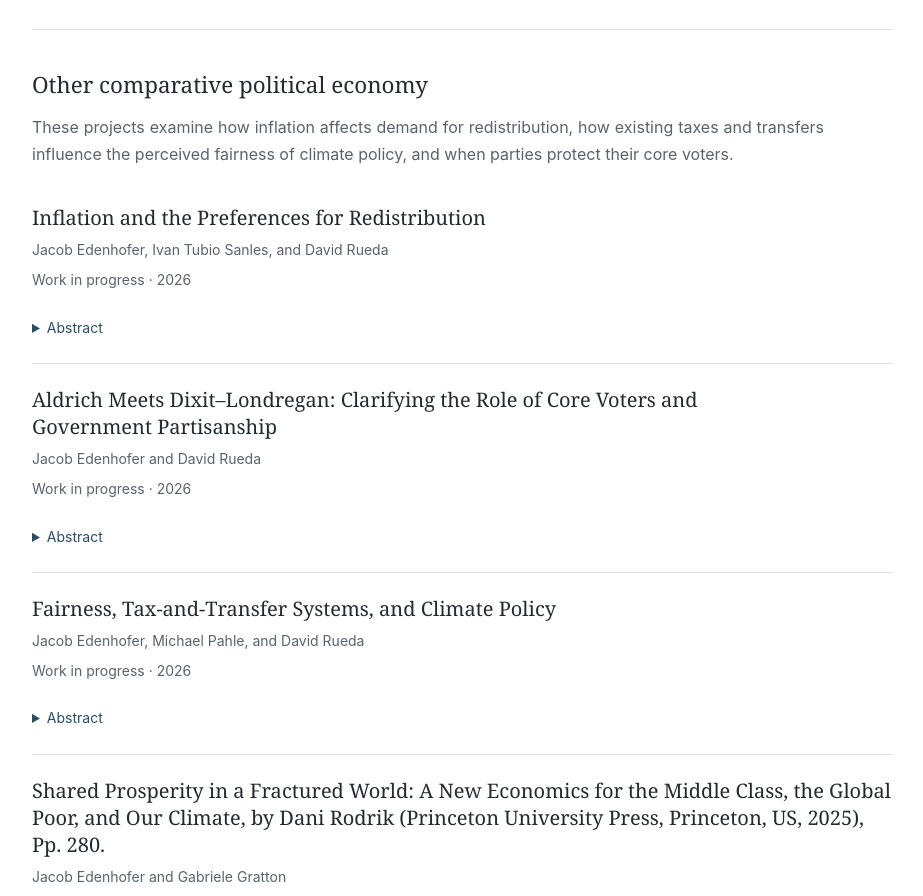
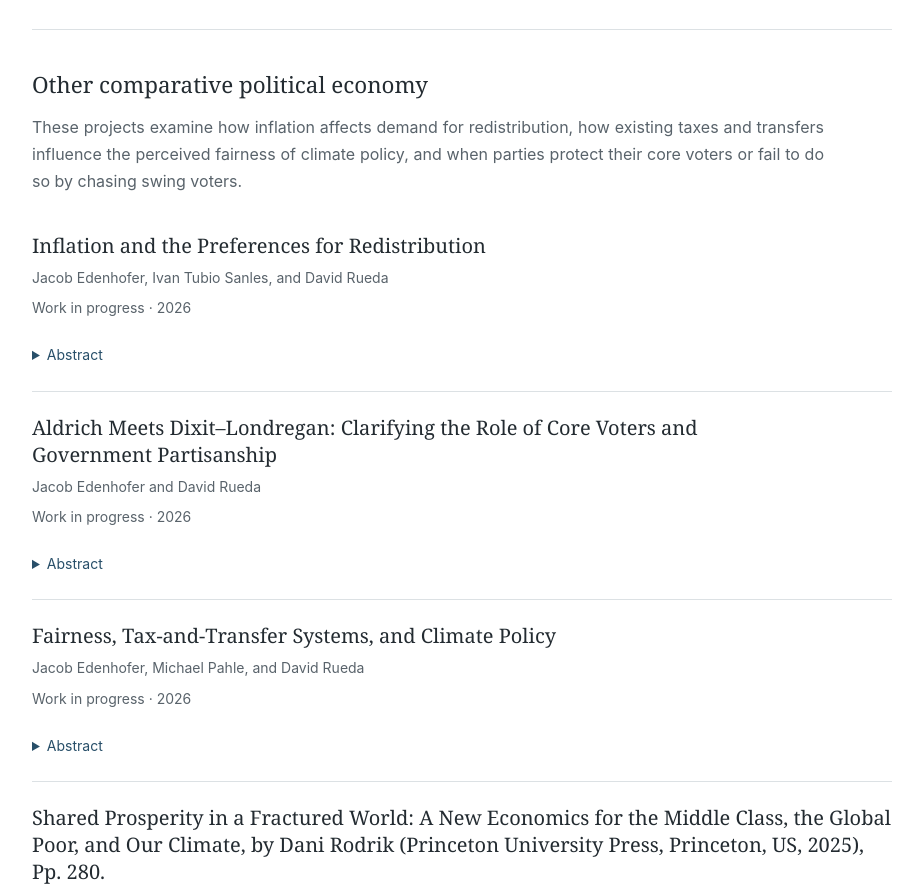
Before and after one commit to jacob-edenhofer/Website, a Next.js app: page /Website/research in a window 1280 px wide. Shown: the part 2846-3742 px from the top of the page, without its empty margins (178-1101 px from the left). Built offline with nearby package versions, Linux system fonts and the light colour scheme.

Commit message:
Expand comparative political economy summary on core and swing voters

```diff
--- a/app/components/PublicationViews.tsx
+++ b/app/components/PublicationViews.tsx
@@ -54,7 +54,7 @@ const themes = [
   {
     id: "theme-cpe",
     title: "Other comparative political economy",
-    description: "These projects examine how inflation affects demand for redistribution, how existing taxes and transfers influence the perceived fairness of climate policy, and when parties protect their core voters.",
+    description: "These projects examine how inflation affects demand for redistribution, how existing taxes and transfers influence the perceived fairness of climate policy, and when parties protect their core voters or fail to do so by chasing swing voters.",
     papers: researchByProgramme.cpe,
   },
   {
```
